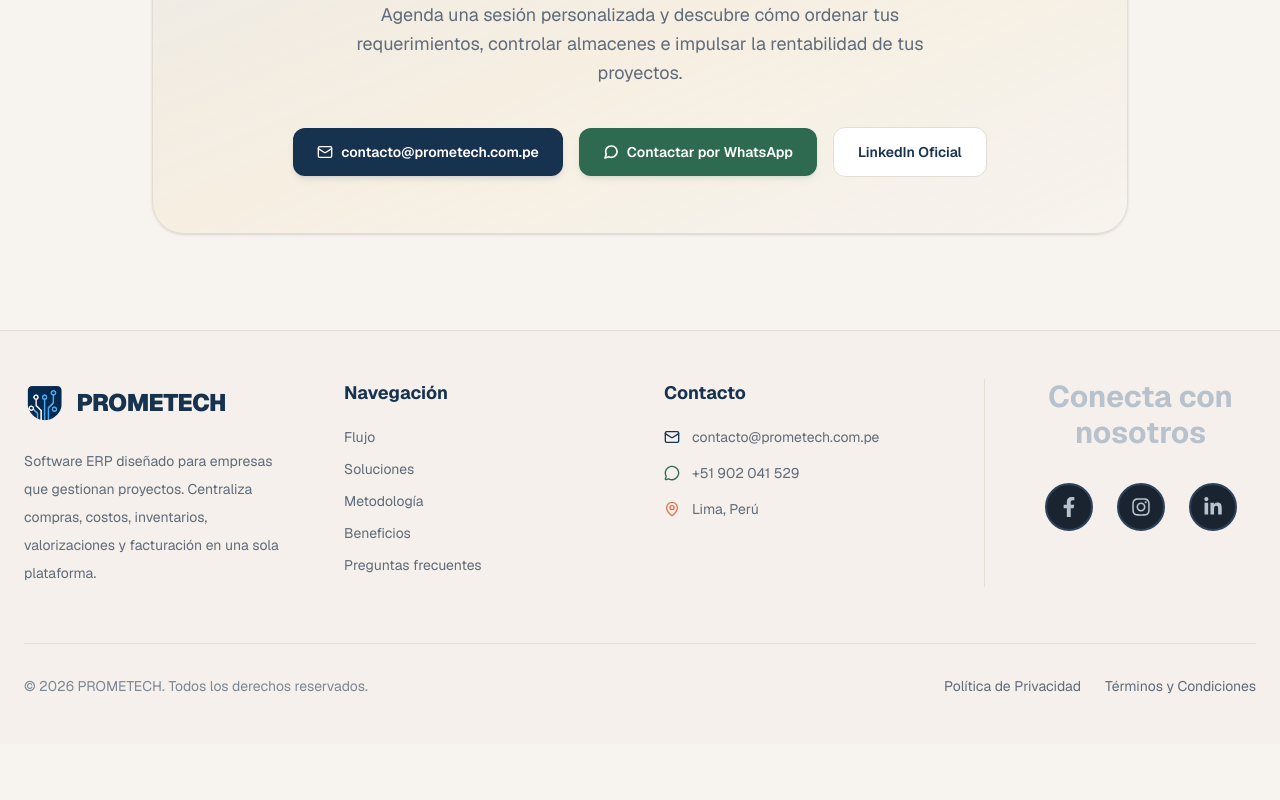
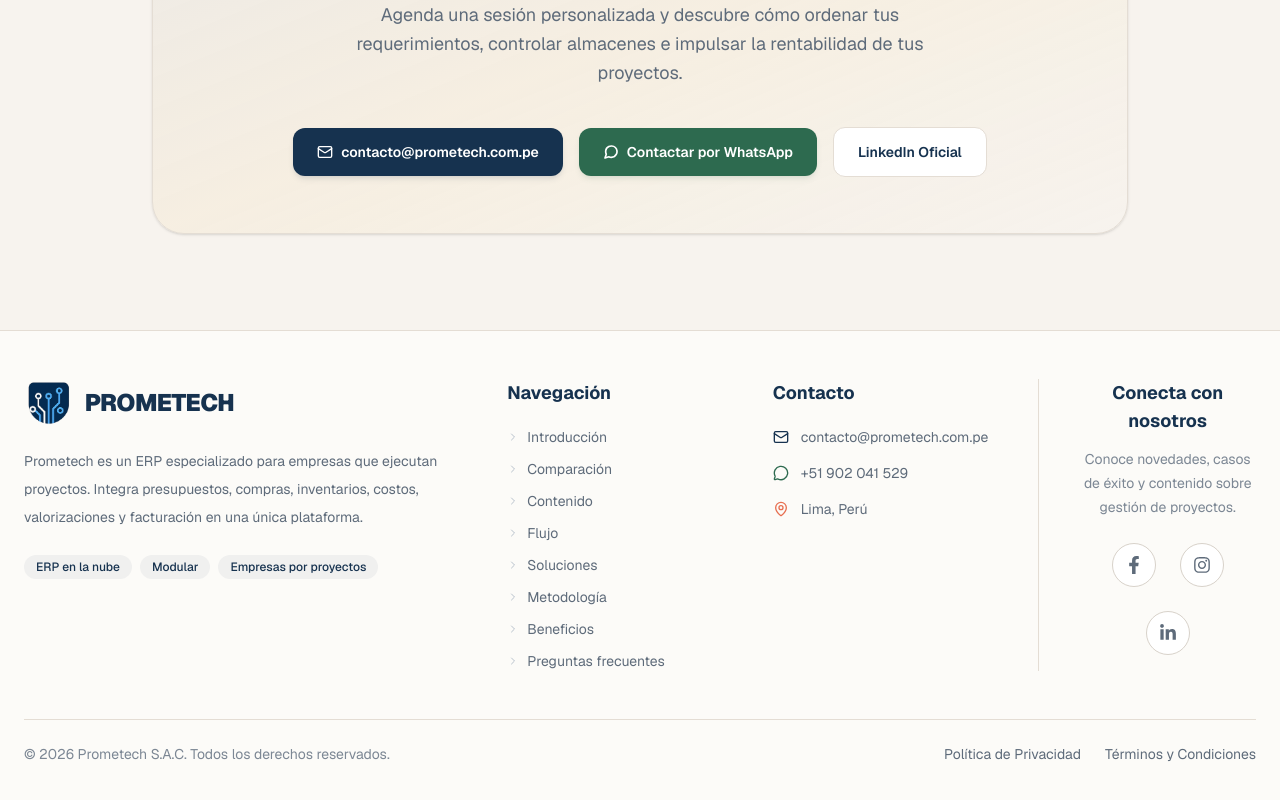
Before and after one commit to alexandermerino-prometech/landing-page, a Next.js app: page / in a window 1280 px wide. Shown: the part 8487-9287 px from the top of the page. Before the commit the page ends 9231 px from the top, so only its background shows below. Built offline with nearby package versions, Linux system fonts and the light colour scheme.

Commit message:
fixing issues

```diff
--- a/app/components/Footer.tsx
+++ b/app/components/Footer.tsx
@@ -4,6 +4,7 @@ import {
   Mail,
   MapPin,
   MessageCircle,
+  ChevronRight,
 } from "lucide-react";
 
 import {
@@ -32,21 +33,21 @@ const socialLinks = [
 
 export default function Footer() {
   return (
-    <footer className="border-t border-[#E4DDD4] bg-[#F1ECE5]/40">
+    <footer className="border-t border-[#E4DDD4] bg-[#FCFBF8]">
       <div className="max-w-7xl mx-auto px-6 py-12">
 
         {/* Contenido principal */}
-        <div className="grid grid-cols-1 gap-12 md:grid-cols-4">
+        <div className="grid grid-cols-1 gap-12 md:grid-cols-[2fr_1fr_1fr_1fr]">
 
           {/* Marca */}
           <div>
-            <div className="flex items-center gap-3 mb-5 h-12 w-auto">
+            <div className="flex items-center gap-3 mb-5 h-12">
               <Image
                 src="/Logo1.png"
                 alt="Logo Prometech"
-                width={52}
-                height={52}
-                className="h-10 w-auto"
+                width={56}
+                height={56}
+                className="h-12 w-auto"
               />
 
               <span className="text-2xl font-black tracking-tight text-[#16324F]">
@@ -55,10 +56,26 @@ export default function Footer() {
             </div>
 
             <p className="text-sm leading-7 text-[#5E6B7A]">
-              Software ERP diseñado para empresas que gestionan proyectos.
-                Centraliza compras, costos, inventarios, valorizaciones y facturación
-            en una sola plataforma.
+              Prometech es un ERP especializado para empresas que ejecutan proyectos.
+                Integra presupuestos, compras, inventarios, costos, valorizaciones y
+                facturación en una única plataforma.
             </p>
+
+            <div className="mt-6 flex flex-wrap gap-2">
+
+                <span className="rounded-full bg-[#16324F]/5 px-3 py-1 text-xs font-medium text-[#16324F]">
+                    ERP en la nube
+                </span>
+
+                <span className="rounded-full bg-[#16324F]/5 px-3 py-1 text-xs font-medium text-[#16324F]">
+                    Modular
+                </span>
+
+                <span className="rounded-full bg-[#16324F]/5 px-3 py-1 text-xs font-medium text-[#16324F]">
+                    Empresas por proyectos
+                </span>
+
+            </div>
           </div>
 
           {/* Navegación */}
@@ -69,7 +86,42 @@ export default function Footer() {
 
             <ul className="space-y-3 text-sm text-[#5E6B7A]">
 
-              <li>
+                <li className="flex items-center gap-2">
+
+                <ChevronRight className="w-3 h-3 text-[#B8C2CC]" />
+                <Link
+                  href="#introduccion"
+                  className="hover:text-[#16324F] transition-colors"
+                >
+                  Introducción
+                </Link>
+              </li>
+
+              <li className="flex items-center gap-2">
+
+                <ChevronRight className="w-3 h-3 text-[#B8C2CC]" />
+                <Link
+                  href="#comparacion"
+                  className="hover:text-[#16324F] transition-colors"
+                >
+                  Comparación
+                </Link>
+              </li>
+
+              <li className="flex items-center gap-2">
+
+                <ChevronRight className="w-3 h-3 text-[#B8C2CC]" />
+                <Link
+                  href="#contenido"
+                  className="hover:text-[#16324F] transition-colors"
+                >
+                  Contenido
+                </Link>
+              </li>
+
+              <li className="flex items-center gap-2">
+
+                <ChevronRight className="w-3 h-3 text-[#B8C2CC]" />
                 <Link
                   href="#flujo"
                   className="hover:text-[#16324F] transition-colors"
@@ -78,7 +130,9 @@ export default function Footer() {
                 </Link>
               </li>
 
-              <li>
+              <li className="flex items-center gap-2">
+
+                <ChevronRight className="w-3 h-3 text-[#B8C2CC]" />
                 <Link
                   href="#soluciones"
                   className="hover:text-[#16324F] transition-colors"
@@ -87,7 +141,9 @@ export default function Footer() {
                 </Link>
               </li>
 
-              <li>
+              <li className="flex items-center gap-2">
+
+                <ChevronRight className="w-3 h-3 text-[#B8C2CC]" />
                 <Link
                   href="#metodologia"
                   className="hover:text-[#16324F] transition-colors"
@@ -96,7 +152,9 @@ export default function Footer() {
                 </Link>
               </li>
 
-              <li>
+              <li className="flex items-center gap-2">
+
+                <ChevronRight className="w-3 h-3 text-[#B8C2CC]" />
                 <Link
                   href="#beneficios"
                   className="hover:text-[#16324F] transition-colors"
@@ -105,7 +163,9 @@ export default function Footer() {
                 </Link>
               </li>
 
-              <li>
+              <li className="flex items-center gap-2">
+
+                <ChevronRight className="w-3 h-3 text-[#B8C2CC]" />
                 <Link
                   href="#faq"
                   className="hover:text-[#16324F] transition-colors"
@@ -159,9 +219,12 @@ export default function Footer() {
           {/* Redes */}
             <div className="text-center border-l border-[#E4DDD4] pl-10">
 
-                <h3 className="text-3xl font-bold text-[#B8C2CC] mb-8">
+                <h3 className="mb-3 text-lg font-bold text-[#16324F]">
                     Conecta con nosotros
                 </h3>
+                <p className="mb-6 text-sm text-[#7C8794] leading-6">
+                Conoce novedades, casos de éxito y contenido sobre gestión de proyectos.
+                </p>
 
                 <div className="flex flex-wrap justify-center gap-6">
                     {socialLinks.map(({ name, icon: Icon, href }) => (
@@ -173,32 +236,28 @@ export default function Footer() {
                         aria-label={name}
                         className="
                             group
-                        w-12
-                        h-12
+                            w-11
+                            h-11
                             rounded-full
-                        border-2
-                        border-[#2E425A]
-                        bg-[#1A2431]
-                        backdrop-blur-sm
+                            border
+                            border-[#D8D2CA]
+                            bg-white
                             flex
                             items-center
                             justify-center
                             transition-all
                             duration-300
-                        hover:border-[#E9C46A]
-                        hover:bg-[#1E3A5C]
+                            hover:bg-[#16324F]
+                            hover:border-[#16324F]
                             hover:-translate-y-1
-                        hover:shadow-xl
-                        hover:shadow-[#16324F]/40
                         "
                     >
                         <Icon
                         className="
-                                text-xl
-                                text-[#B8C2CC]
-                                transition-all
-                                duration-300
-                                group-hover:text-[#E9C46A]
+                        text-lg
+                        text-[#5E6B7A]
+                        group-hover:text-white
+                        transition-colors
                         "
                         />
                     </a>
@@ -209,10 +268,10 @@ export default function Footer() {
 
         {/* Línea inferior */}
 
-        <div className="mt-14 border-t border-[#E4DDD4] pt-8 flex flex-col gap-4 md:flex-row md:items-center md:justify-between">
+        <div className="mt-12 border-t border-[#E4DDD4] pt-6 flex flex-col gap-4 md:flex-row md:items-center md:justify-between">
 
           <p className="text-sm text-[#7C8794]">
-            © 2026 PROMETECH. Todos los derechos reservados.
+            © 2026 Prometech S.A.C. Todos los derechos reservados.
           </p>
 
           <div className="flex flex-wrap items-center gap-6 text-sm">
```
Lines whose indentation alone changed are shown as unchanged.
